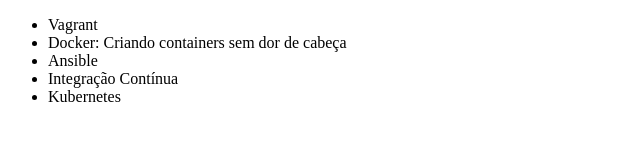
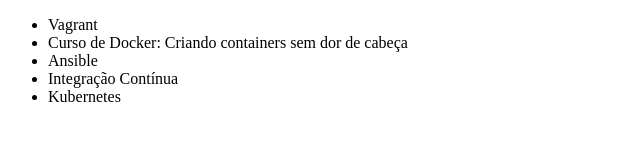
Before and after one commit to Ivan-Bergamim/alura-git, a plain HTML site: page index.html in a window 1280 px wide. Shown: the full height of the page, 0-640 px from the left. Drawn offline with Linux system fonts and the light colour scheme.

Commit message:
Alterando nome do curso de Docker

```diff
--- a/index.html
+++ b/index.html
@@ -7,7 +7,7 @@
 <body>
     <ul>
         <li>Vagrant</li>
-        <li>Docker: Criando containers sem dor de cabeça</li>
+        <li>Curso de Docker: Criando containers sem dor de cabeça</li>
         <li>Ansible</li>
         <li>Integração Contínua</li>
         <li>Kubernetes</li>
```
